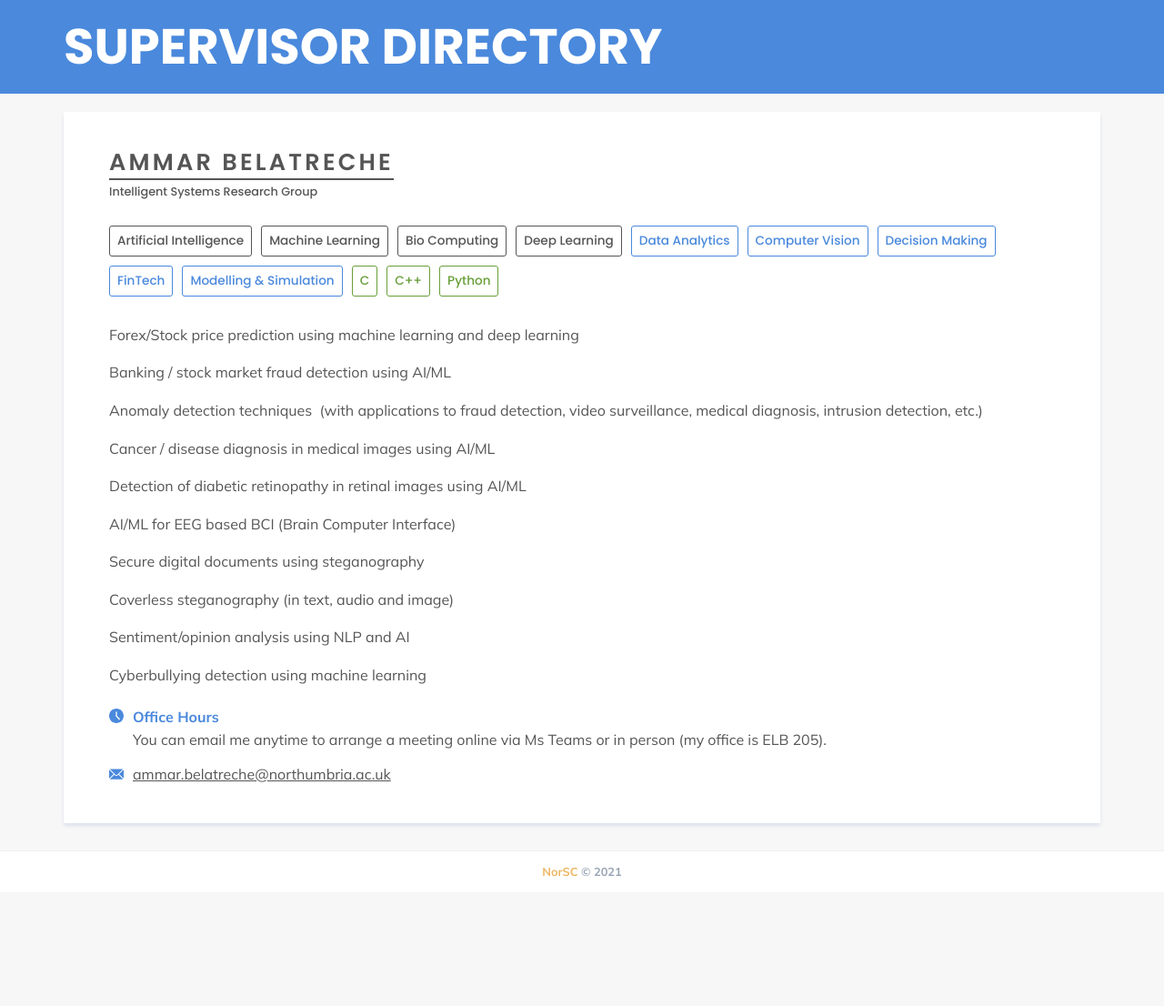
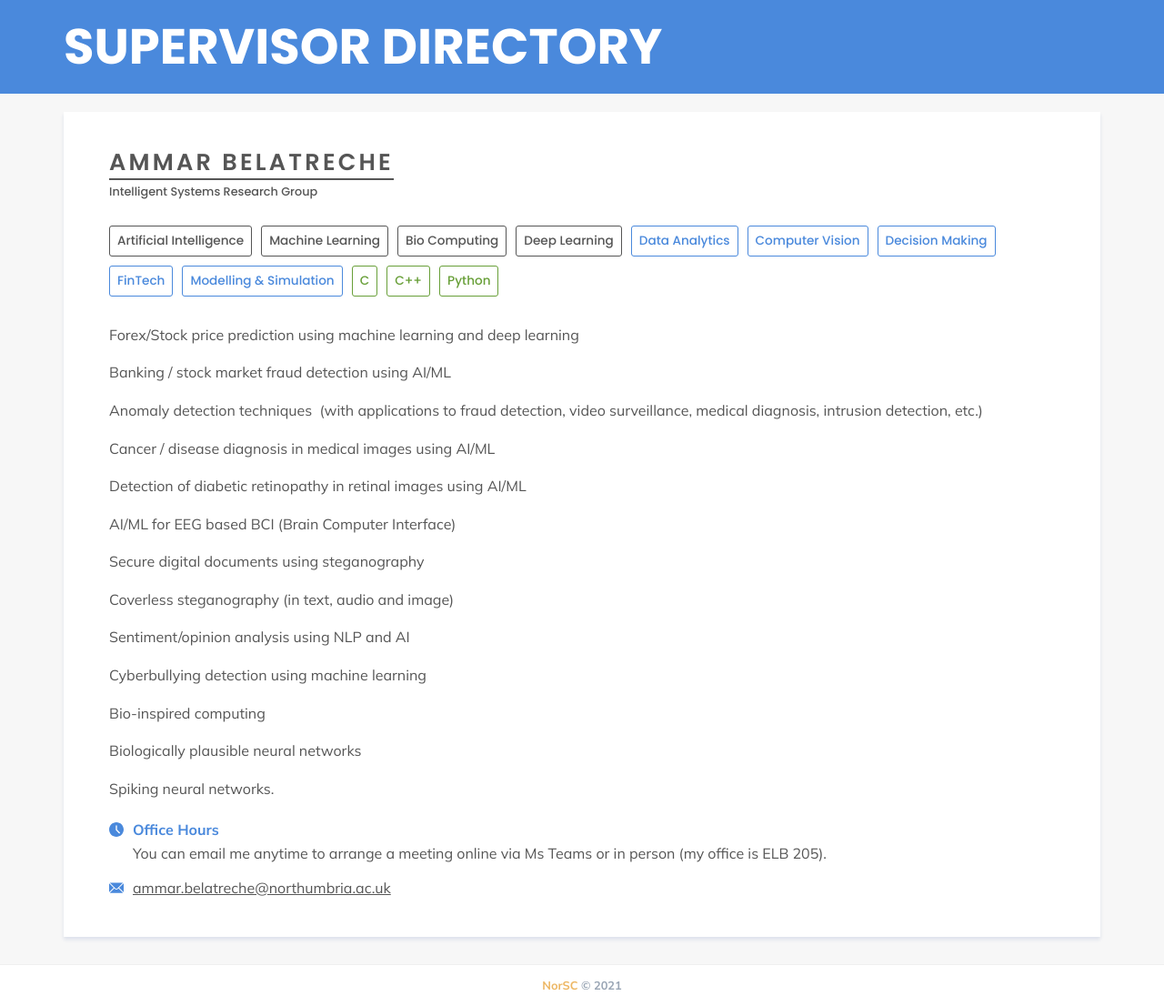
Before and after one commit to NorSC/supervisor-search, a Jekyll site: the page built from _supervisors/ammar-belatreche.md, in a window 1280 px wide. Shown: the whole page at 91% size. Built offline with Jekyll 4.4.1, drawn with Linux system fonts in a browser that asks for light colours; a script that is not in the unit is left out; before the commit the page ends 981 px from its top, so only the background shows below that.

Commit message:
Update Supervisors “ammar-belatreche”

```diff
--- a/_supervisors/ammar-belatreche.md
+++ b/_supervisors/ammar-belatreche.md
@@ -52,4 +52,13 @@ additional_details: >-
 
 
   Cyberbullying detection using machine learning
+
+
+  Bio-inspired computing
+
+
+  Biologically plausible neural networks
+
+
+  Spiking neural networks.
 ---
```
